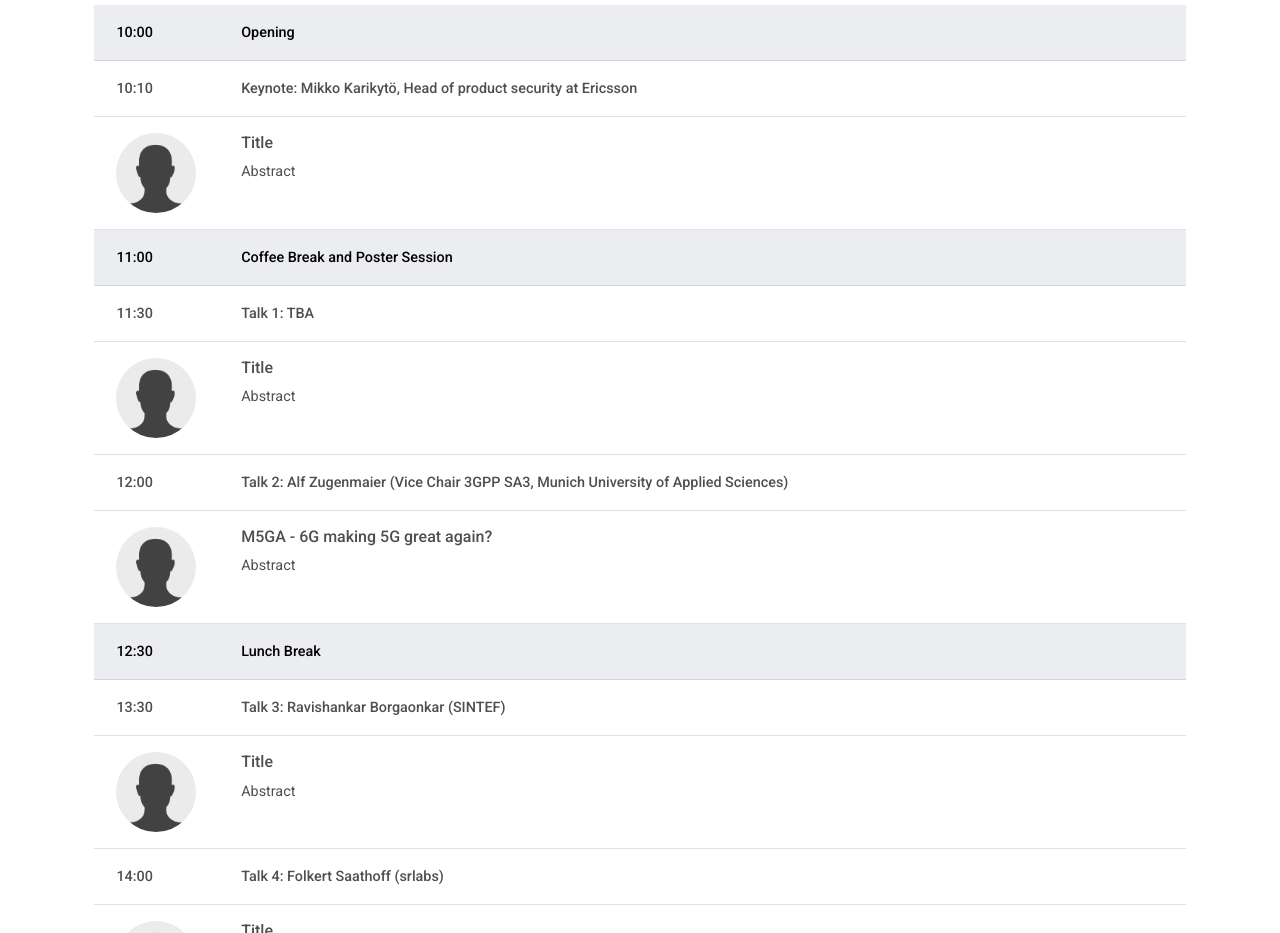
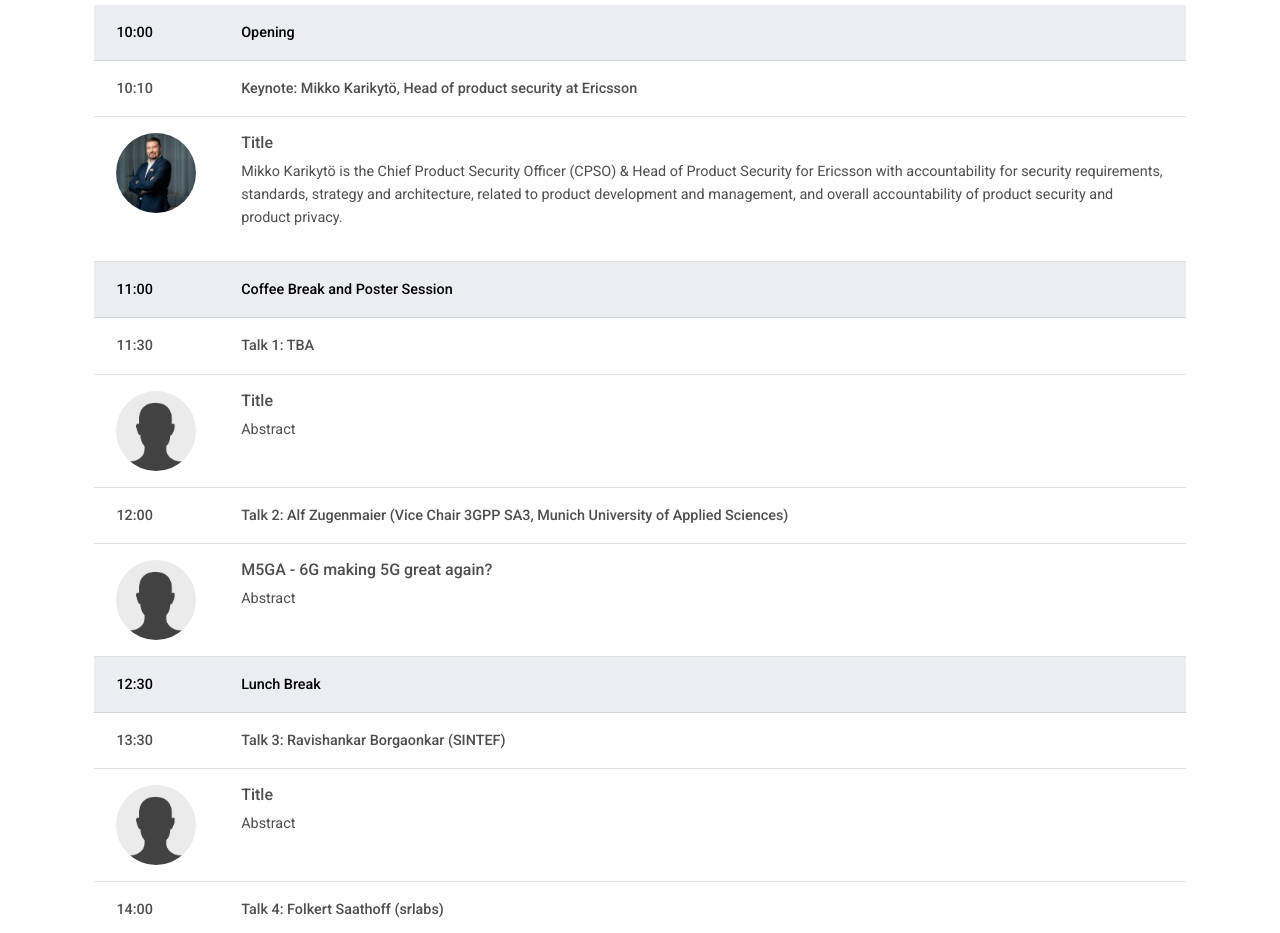
Before and after one commit to katharinakohls/fuse_website, a website: page index.html in a window 1280 px wide. Shown: the part 1305-2238 px from the top of the page. Drawn offline with Linux system fonts and the light colour scheme.

Commit message:
added image and bio

```diff
--- a/index.html
+++ b/index.html
@@ -124,11 +124,12 @@
             <th colspan="2">Keynote: Mikko Karikytö, Head of product security at Ericsson</th>
           </tr>
           <tr>
-            <th><img src="img/placeholder_person.jpeg" alt="" style="width: 80px; height: 80px" class="rounded-circle" />
+            <th><img src="img/mikko-karikyto.jpg" alt="" style="width: 80px; height: 80px" class="rounded-circle" />
             </th>
             <td>
               <h6>Title</h6>
-              <p>Abstract</p>
+              <p>Mikko Karikytö is the Chief Product Security Officer (CPSO) & Head of Product Security for Ericsson with accountability for security requirements, standards, strategy and architecture, related to product development and management, and overall accountability of product security and product privacy.
+              </p>
             </td>
           </tr>
 
```
Also changed, not shown: img/mikko-karikyto.jpg (added).
